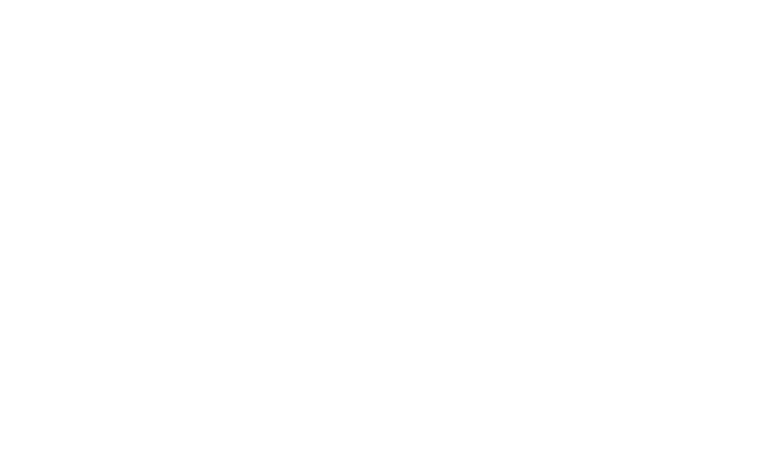
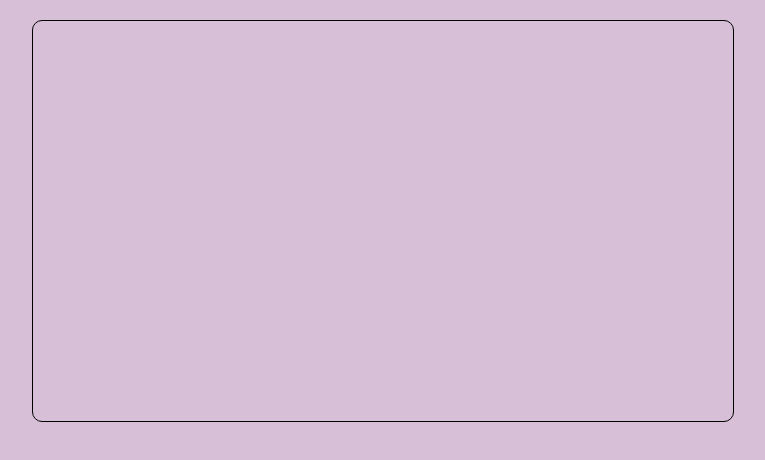
Before and after one commit to severuna/backList, a plain HTML site: page index.html in a window 1280 px wide. Shown: the whole page, without its empty margins (257-1022 px from the left). Drawn offline with Linux system fonts and the light colour scheme.

Commit message:
add a demo container and styles for it

```diff
--- a/index.html
+++ b/index.html
@@ -8,6 +8,7 @@
     <link rel="stylesheet" href="./styles/index.css">
 </head>
 <body>
+    <div class="container"></div>
     <script src="./script/index.js"></script>
 </body>
 </html>
--- a/styles/index.css
+++ b/styles/index.css
@@ -0,0 +1,18 @@
+html {
+    font-size: 10px;
+    box-sizing: border-box;
+    background-color: thistle;
+}
+* {
+    margin: 0;
+    padding: 0;
+}
+.container {
+    margin: 2rem auto;
+    border: 1px solid black;
+    border-radius: 1rem;
+    width: 70rem;
+    height: 40rem;
+    background-size: contain;
+    background-repeat: no-repeat;
+}
```
